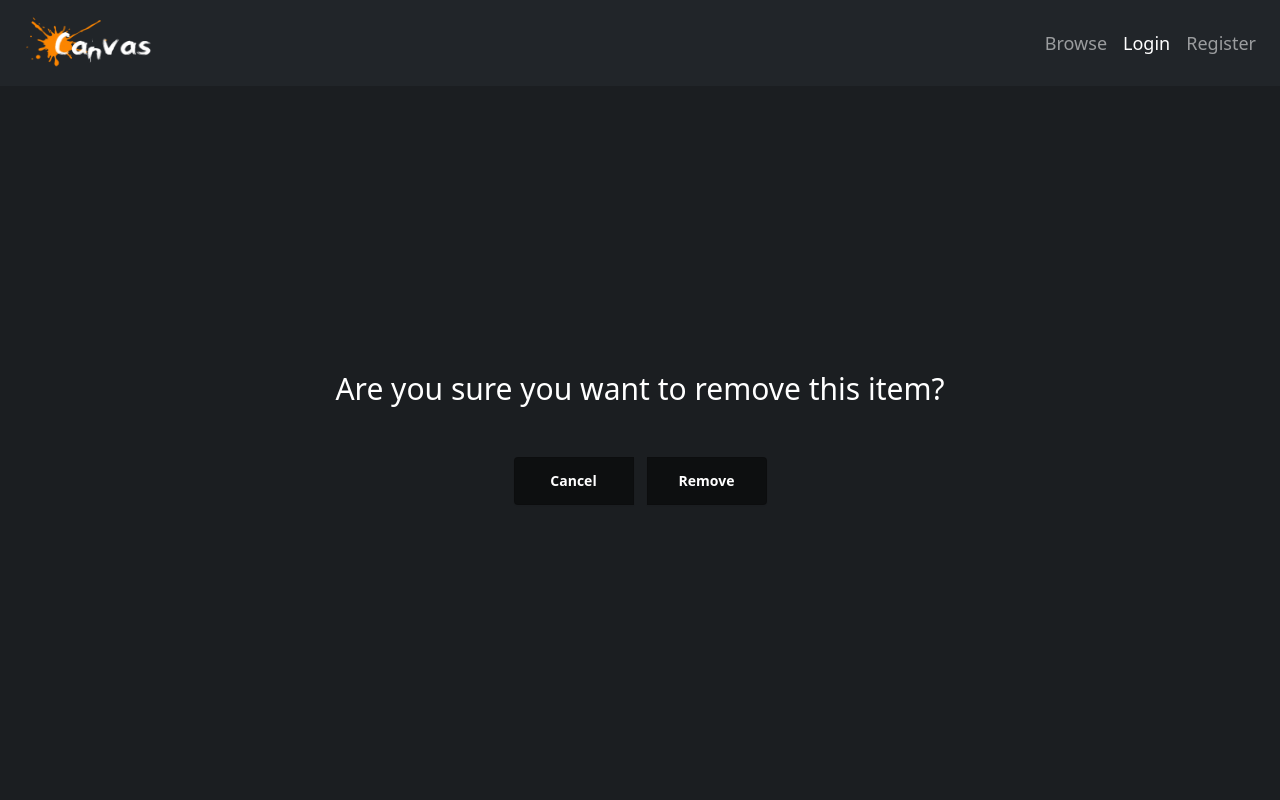
After one commit to marianidchenko/canvas, a Django app: template templates/cart_item_remove.html in a window 1280 px wide. The commit adds this page. Run offline with Django 3.2, Linux system fonts and the light colour scheme; the template is opened without the code that fills it, so the values that code supplies are empty.

Commit message:
Added remove from cart function

```diff
--- a/canvas/main/urls.py
+++ b/canvas/main/urls.py
@@ -2,7 +2,7 @@ from django.urls import path
 
 from canvas.main.views import IndexView, CreateProductView, AllProductsView, CartView, add_to_cart_view, \
     ProductDetailView, CheckoutView, PurchasedView, ManageProductsView, EditProductView, RestockProductView, \
-    DeleteProductView, ProfileProductViews
+    DeleteProductView, ProfileProductViews, RemoveCartItemView
 
 urlpatterns = (
     path('', IndexView.as_view(), name='index'),
@@ -11,6 +11,7 @@ urlpatterns = (
     path('details/<int:pk>', ProductDetailView.as_view(), name='details'),
     path('product/add/', CreateProductView.as_view(), name='add product'),
     path('cart/', CartView.as_view(), name='cart'),
+    path('cart/remove/<int:pk>/', RemoveCartItemView.as_view(), name='remove cartitem'),
     path('checkout/', CheckoutView.as_view(), name='checkout'),
     path('purchased/', PurchasedView.as_view(), name='purchased'),
     path('add_to_cart/<int:pk>/', add_to_cart_view, name='add to cart'),
--- a/templates/cart.html
+++ b/templates/cart.html
@@ -1,7 +1,7 @@
 {% extends 'base.html' %}
 {% load custom_tags %}
 {% block page_content %}
-    <div class="container bg-dark text-light rounded-top" style="margin-top:45px">
+    <div class="container bg-dark text-light rounded-top" style="margin-top:45px; min-height:78vh">
         <div class="row d-flex justify-content-center">
             <div class="col-lg-10 col-12 pt-2">
                 <div class="d-flex" >
@@ -38,7 +38,7 @@
                                 class="fa fa-plus-square text-secondary"></span></div>
                         <div class="pl-md-0 pl-2">
                             <b>${{ cartitem.quantity|multiply:cartitem.product.product_price }}</b></div>
-                        <div class="close">&times;</div>
+                        <div class="close"><a href="{% url 'remove cartitem' pk=cartitem.pk %}" class="btn btn-outline-light btn-sm">x</a></div>
                     </div>
                 {% endfor %}
             </div>
--- /dev/null
+++ b/templates/cart_item_remove.html
@@ -0,0 +1,20 @@
+{% extends 'base.html' %}
+{% block page_content %}
+    <div class="d-flex align-items-center justify-content-center" style="height: 88vh;">
+        <form method="post" enctype='multipart/form-data' style="justify-content:center;">
+            {% csrf_token %}
+            <div class="p-3 bd-highlight d-grid text-white gap-1 row justify-content-center align-items-center">
+                <h1 style="font-size:30px">Are you sure you want to remove this item?</h1>
+            </div>
+            <div class="p-3 bd-highlight d-grid gap-1 row justify-content-center align-items-center">
+                <div class="input-group">
+                    <input type="submit" formnovalidate class="button-7" style="margin-top:10px; width:120px" name="cancel"
+                           value="Cancel">
+                    <span class="input-group-btn" style="width:15px;"></span>
+                    <input type="submit" class="button-7" style="margin-top:10px; width:120px" name="remove"
+                           value="Remove">
+                </div>
+            </div>
+        </form>
+    </div>
+{% endblock %}
```
Also changed, not shown: canvas/main/views.py (+16 -0 lines).
